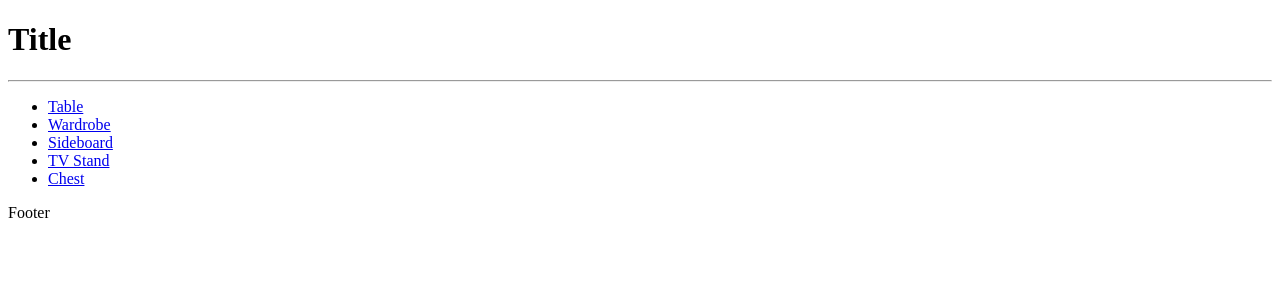
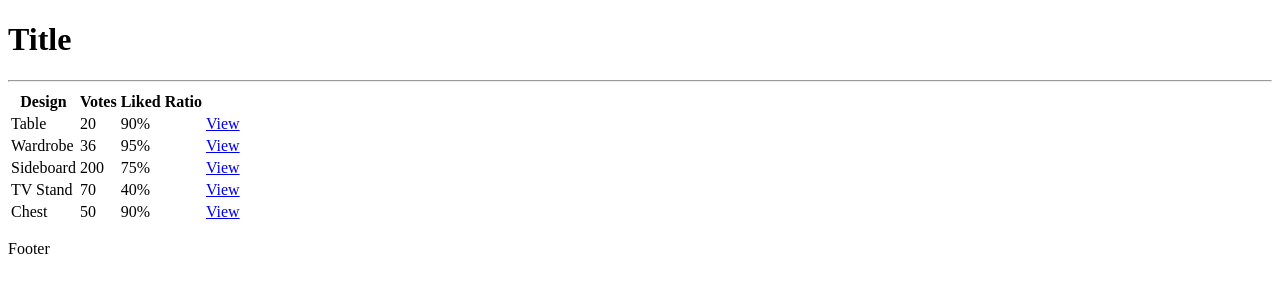
Before and after one commit to JoshuaAndrews-1882/project-4, a Django app: page / in a window 1280 px wide. Shown: the top 300 px of the page. Run offline with Django 3.2, Linux system fonts and the light colour scheme; data comes from the database, SQL or seed files in the repository; both versions use the stored data as it was after the commit.

Commit message:
Added a table for the designs to loop through and show on the page with headings

```diff
--- a/designs/templates/designs/designs.html
+++ b/designs/templates/designs/designs.html
@@ -2,13 +2,21 @@
 
 {% block content %}
 
-<ul>
+<table>
+    <tr>
+        <th>Design</th>
+        <th>Votes</th>
+        <th>Liked Ratio</th>
+    </tr>
     {% for design in designs %}
-    <li>
-        <a href="{% url 'design' design.id %}">{{design.title}}</a>
-    </li>
+        <tr>
+            <td>{{design.title}}</td>
+            <td>{{design.rating_total}}</td>
+            <td>{{design.rating_ratio}}%</td>
+            <td><a href="{% url 'design' design.id %}">View</a></td>
+        </tr>
     {% endfor %}
-</ul>
+</table>
 
 
 {% endblock content%}
```
Also changed, not shown: db.sqlite3.
